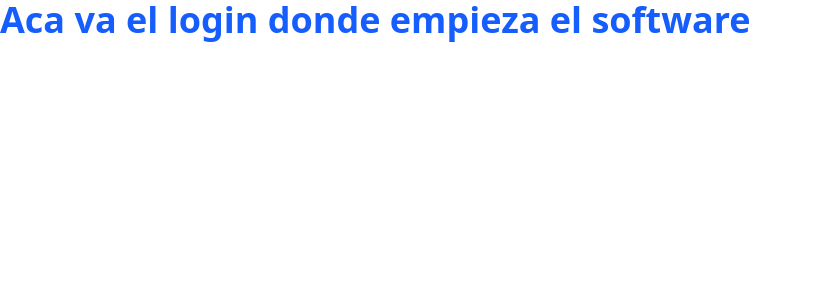
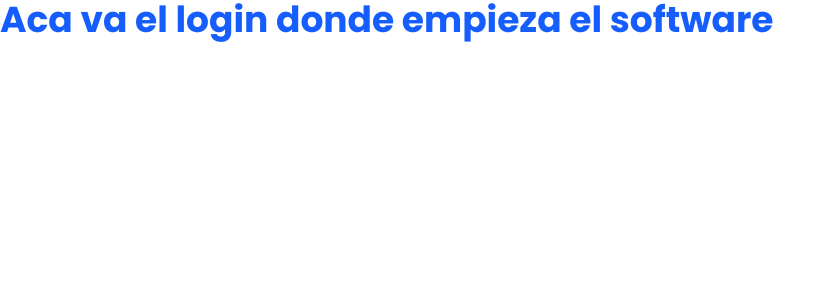
Before and after one commit to Juan17-santa/ElectroSoft, a React (Vite) app: page / in a window 1280 px wide. Shown: the top 300 px of the page, without its empty margins (0-836 px from the left). Built offline with nearby package versions, Linux system fonts and the light colour scheme.

Commit message:
Se ha añadido una nueva fuente llamada Poppins a todo el proyecto

```diff
--- a/index.html
+++ b/index.html
@@ -4,6 +4,9 @@
     <meta charset="UTF-8" />
     <link rel="icon" type="image/svg+xml" href="/vite.svg" />
     <meta name="viewport" content="width=device-width, initial-scale=1.0" />
+    <link rel="preconnect" href="https://fonts.googleapis.com">
+    <link rel="preconnect" href="https://fonts.gstatic.com" crossorigin>
+    <link href="https://fonts.googleapis.com/css2?family=Poppins:ital,wght@0,100;0,200;0,300;0,400;0,500;0,600;0,700;0,800;0,900;1,100;1,200;1,300;1,400;1,500;1,600;1,700;1,800;1,900&display=swap" rel="stylesheet">
     <title>ElectroSoft</title>
   </head>
   <body>
--- a/src/index.css
+++ b/src/index.css
@@ -1 +1,4 @@
 @import "tailwindcss";
+body {
+  font-family: 'Poppins', sans-serif;
+}
```
